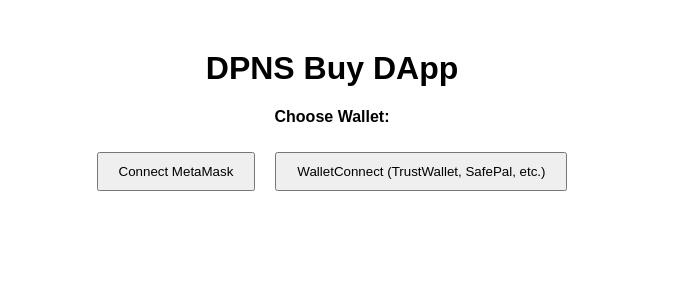
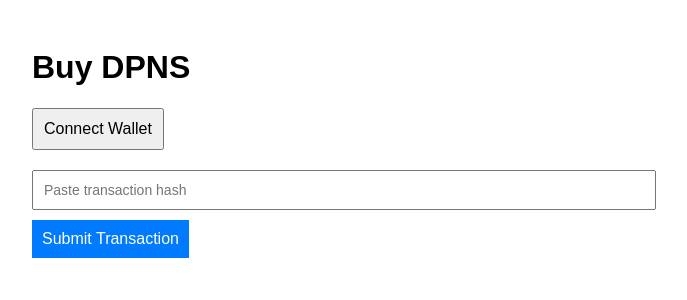
Before and after one commit to dpnsfounder/dpns-buy-dapp2, a React (Create React App) app: page / in a window 1280 px wide. Shown: the top 300 px of the page, without its empty margins (308-995 px from the left). Built offline with nearby package versions, Linux system fonts and the light colour scheme; what @rainbow-me/rainbowkit, wagmi would draw is missing.

Commit message:
Update App.js

```diff
--- a/src/App.js
+++ b/src/App.js
@@ -1,19 +1,19 @@
 import React, { useState } from "react";
-import WalletConnectProvider from "@walletconnect/web3-provider";
 import Web3 from "web3";
-import { verifyTransactionHash } from "./verifyTransaction";
 
 export default function App() {
   const [walletAddress, setWalletAddress] = useState("");
-  const [txHash, setTxHash] = useState("");
+  const [transactionHash, setTransactionHash] = useState("");
+  const [status, setStatus] = useState("");
+  const [isVerified, setIsVerified] = useState(false);
+  const [loading, setLoading] = useState(false);
 
   const connectMetaMask = async () => {
     if (window.ethereum) {
       try {
-        const accounts = await window.ethereum.request({
-          method: "eth_requestAccounts",
-        });
+        const accounts = await window.ethereum.request({ method: "eth_requestAccounts" });
         setWalletAddress(accounts[0]);
+        setStatus("Wallet connected.");
       } catch (err) {
         alert("MetaMask connection failed.");
       }
@@ -22,70 +22,73 @@
     }
   };
 
-  const connectWalletConnect = async () => {
-    try {
-      const provider = new WalletConnectProvider({
-        rpc: {
-          56: "https://bsc-dataseed.binance.org/", // BNB Chain Mainnet
-        },
-      });
-
-      await provider.enable();
-      const web3 = new Web3(provider);
-      const accounts = await web3.eth.getAccounts();
-      setWalletAddress(accounts[0]);
-
-      provider.on("disconnect", () => {
-        setWalletAddress("");
-      });
-    } catch (err) {
-      alert("WalletConnect failed.");
-    }
-  };
-
-  const handleClaim = () => {
-    if (!txHash) {
-      alert("Please enter a transaction hash.");
+  const verifyTransaction = async () => {
+    if (!transactionHash || transactionHash.length !== 66) {
+      setStatus("❌ Invalid transaction hash.");
       return;
     }
 
-    if (verifyTransactionHash(txHash)) {
-      alert("✅ Transaction verified! DPNS will be credited.");
-    } else {
-      alert("❌ Transaction not recognized. Please check your hash.");
+    setLoading(true);
+    setStatus("⏳ Verifying transaction...");
+
+    try {
+      const web3 = new Web3("https://bsc-dataseed.binance.org/");
+      const tx = await web3.eth.getTransaction(transactionHash);
+
+      if (tx && tx.to && tx.from && tx.value && tx.hash === transactionHash.toLowerCase()) {
+        setIsVerified(true);
+        setStatus("✅ Transaction verified. DPNS will be credited.");
+      } else {
+        setIsVerified(false);
+        setStatus("❌ Transaction not found or invalid.");
+      }
+    } catch (err) {
+      setStatus("❌ Error verifying transaction.");
     }
+
+    setLoading(false);
   };
 
   return (
-    <div style={{ fontFamily: "Arial", textAlign: "center", marginTop: "50px" }}>
-      <h1>DPNS Buy DApp</h1>
-      {walletAddress ? (
-        <>
-          <p>
-            Connected: <b>{walletAddress}</b>
-          </p>
-          <input
-            type="text"
-            placeholder="Paste BNB transaction hash"
-            value={txHash}
-            onChange={(e) => setTxHash(e.target.value)}
-            style={{ padding: "10px", width: "300px" }}
-          />
-          <br /><br />
-          <button onClick={handleClaim} style={{ padding: "10px 20px" }}>
-            Verify & Claim DPNS
-          </button>
-        </>
+    <div style={{ padding: 20, fontFamily: "Arial", maxWidth: 600, margin: "auto" }}>
+      <h1>Buy DPNS</h1>
+
+      {!walletAddress ? (
+        <button onClick={connectMetaMask} style={{ padding: 10, fontSize: 16 }}>
+          Connect Wallet
+        </button>
       ) : (
-        <>
-          <p><b>Choose Wallet:</b></p>
-          <button onClick={connectMetaMask} style={{ margin: "10px", padding: "10px 20px" }}>
-            Connect MetaMask
-          </button>
-          <button onClick={connectWalletConnect} style={{ margin: "10px", padding: "10px 20px" }}>
-            WalletConnect (TrustWallet, SafePal, etc.)
-          </button>
-        </>
+        <p><strong>Connected:</strong> {walletAddress}</p>
+      )}
+
+      <input
+        type="text"
+        placeholder="Paste transaction hash"
+        value={transactionHash}
+        onChange={(e) => setTransactionHash(e.target.value)}
+        style={{ width: "100%", padding: 10, fontSize: 14, marginTop: 20 }}
+      />
+
+      <button
+        onClick={verifyTransaction}
+        disabled={loading || !walletAddress}
+        style={{
+          padding: 10,
+          fontSize: 16,
+          marginTop: 10,
+          backgroundColor: "#007bff",
+          color: "#fff",
+          border: "none",
+          cursor: "pointer"
+        }}
+      >
+        {loading ? "Verifying..." : "Submit Transaction"}
+      </button>
+
+      {status && (
+        <div style={{ marginTop: 20, fontWeight: "bold", color: isVerified ? "green" : "black" }}>
+          {status}
+        </div>
       )}
     </div>
   );
```
